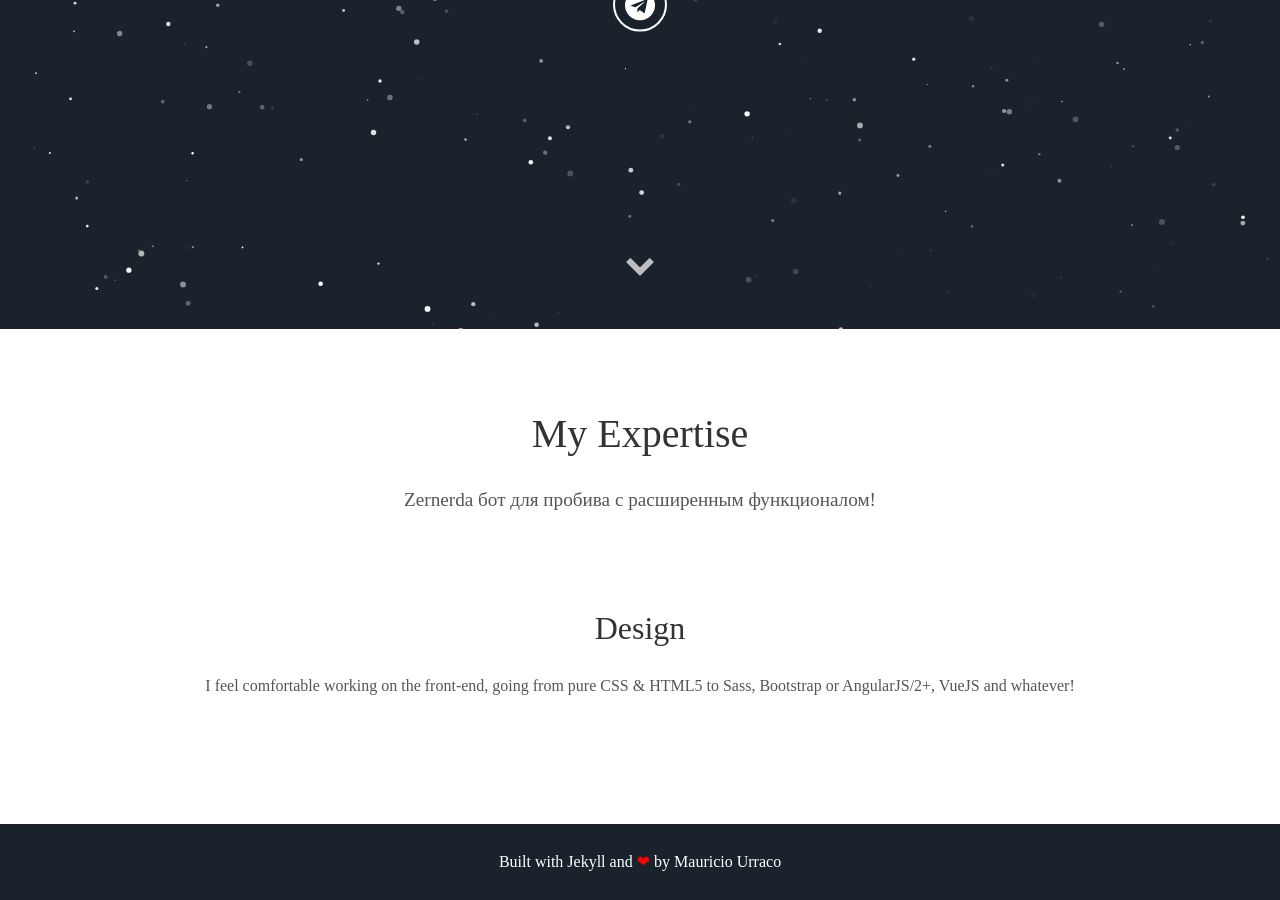
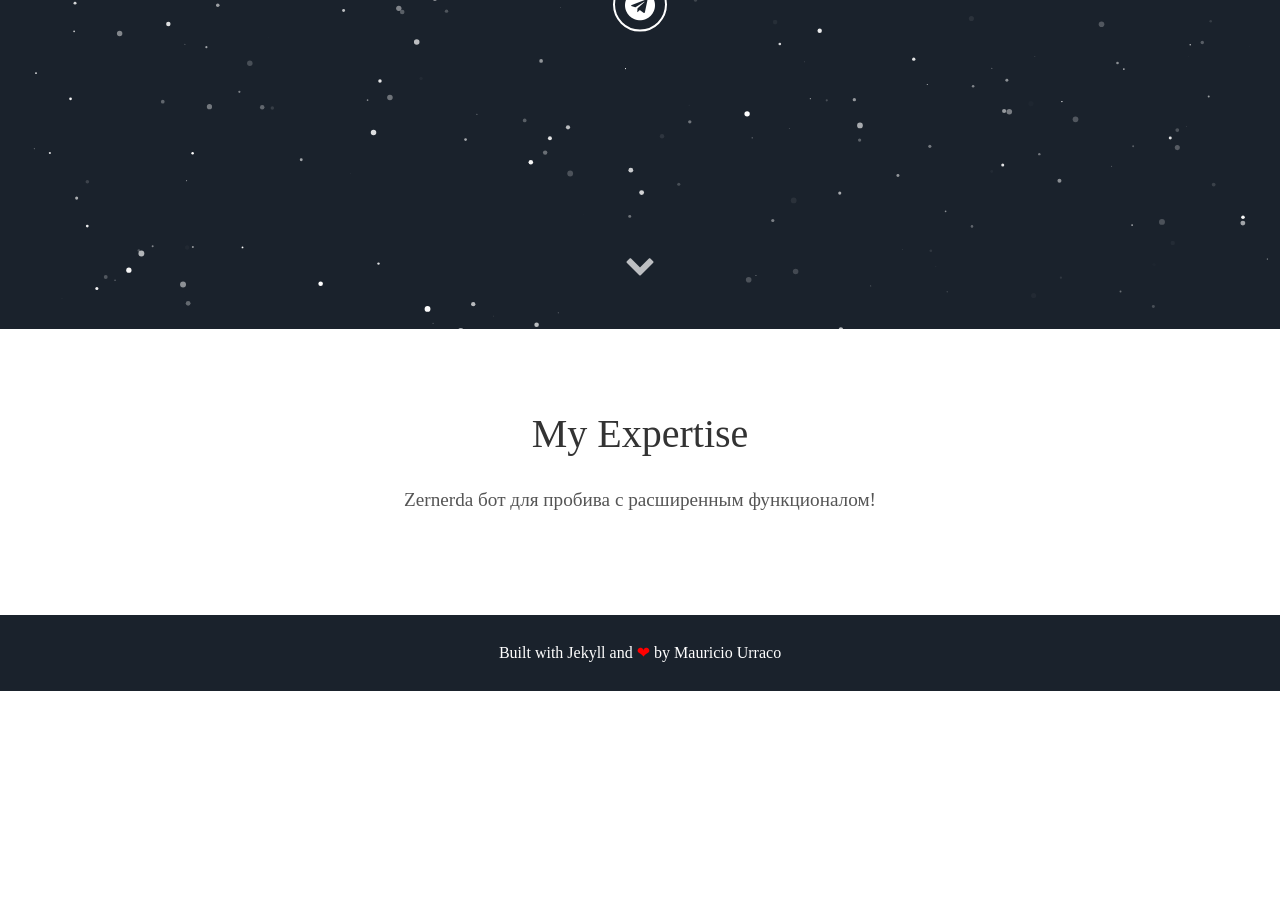
Before and after one commit to ZernerdaBot/ZernerdaBot.github.io, a Jekyll site: the page built from index.html, in a window 1280 px wide and 900 px high, scrolled down 571 px. Built offline with Jekyll 4.4.1, drawn with Linux system fonts in a browser that asks for light colours; some web fonts are replaced; after the commit the page ends 1262 px from its top, so only the background shows below that.

Commit message:
Update about.html

```diff
--- a/_includes/about.html
+++ b/_includes/about.html
@@ -2,9 +2,3 @@
   <h1>My Expertise</h1>
   <p>{{ site.user_description }}</p>
 </div>
-<div class="user">
-  <div class="tech">
-    <h2>Design</h2>
-        <p>I feel comfortable working on the front-end, going from pure CSS & HTML5 to Sass, Bootstrap or AngularJS/2+, VueJS and whatever!</p>
-  </div>
-</div>
```
